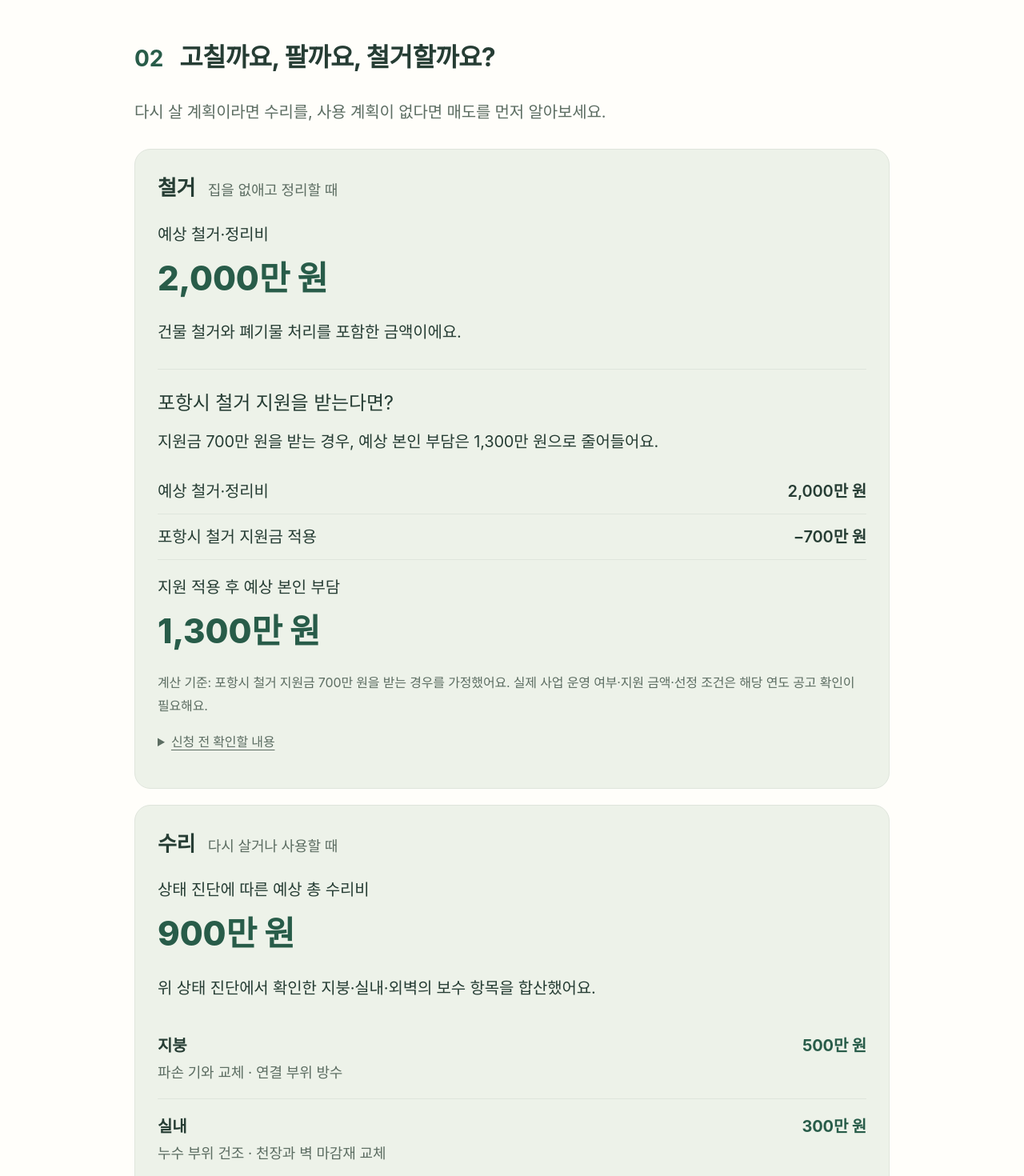
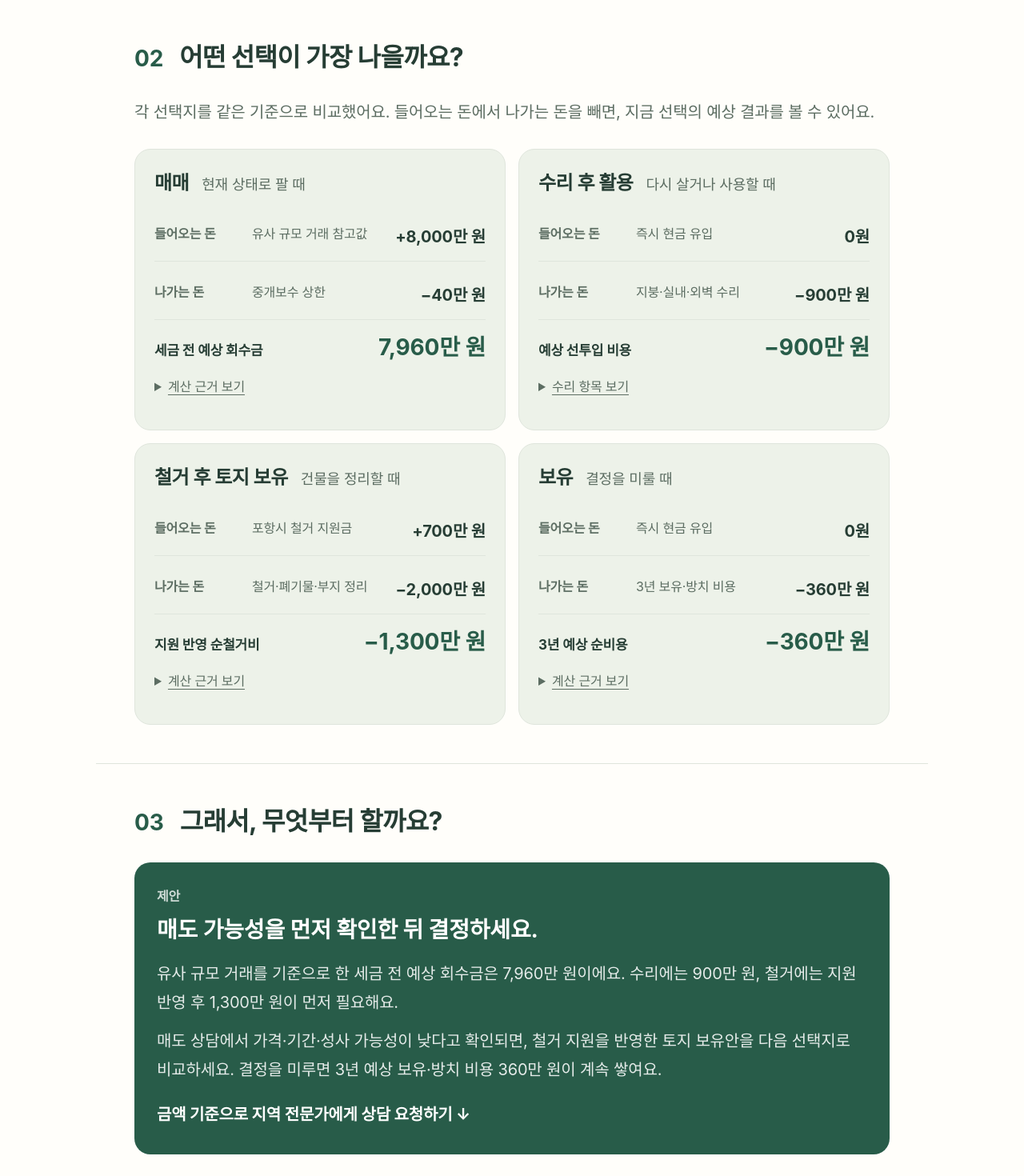
Before and after one commit to heexohee/Binzip, a Next.js app: page /example-report in a window 1280 px wide. Shown: the part 840-2310 px from the top of the page at 80% size. Built offline with nearby package versions, Linux system fonts and the light colour scheme; a web font is replaced by a local one.

Commit message:
feat: compare vacant-home action values

```diff
--- a/app/example-report/decision-example-report.tsx
+++ b/app/example-report/decision-example-report.tsx
@@ -10,6 +10,10 @@ const repairItems = [
 ]
 const repairTotal = repairItems.reduce((total, item) => total + item.amount, 0)
 const referenceDeal = market.deals.reduce((closest, deal) => Math.abs(deal.floorArea - 66) < Math.abs(closest.floorArea - 66) ? deal : closest)
+const saleCommission = 40
+const demolitionCost = 2000
+const demolitionSupport = 700
+const holdCost = 360
 
 export function DecisionExampleReport() {
   return <main className={styles.report} data-report>
@@ -23,68 +27,67 @@ export function DecisionExampleReport() {
         <div><dt>외벽 <span>부분 보수</span></dt><dd>표면 마감에 균열이 있어요. 손상된 마감 부위를 보수하세요.</dd></div>
       </dl>
     </section>
+
     <section id="choices" className={styles.section} aria-labelledby="choices-title">
-      <div className={styles.heading}><span>02</span><h2 id="choices-title">고칠까요, 팔까요, 철거할까요?</h2></div>
-      <p className={styles.lead}>다시 살 계획이라면 수리를, 사용 계획이 없다면 매도를 먼저 알아보세요.</p>
-      <div className={styles.costs}>
-        <article>
-          <div className={styles.cardHead}><h3>철거</h3><span>집을 없애고 정리할 때</span></div>
-          <p>예상 철거·정리비</p><strong className={styles.amount}>2,000만 원</strong><p>건물 철거와 폐기물 처리를 포함한 금액이에요.</p>
-          <section className={styles.support} aria-labelledby="demolition-support-title">
-            <h4 id="demolition-support-title">포항시 철거 지원을 받는다면?</h4>
-            <p>지원금 700만 원을 받는 경우, 예상 본인 부담은 1,300만 원으로 줄어들어요.</p>
-            <dl className={styles.fees}>
-              <div><dt>예상 철거·정리비</dt><dd>2,000만 원</dd></div>
-              <div><dt>포항시 철거 지원금 적용</dt><dd>−700만 원</dd></div>
-            </dl>
-            <p>지원 적용 후 예상 본인 부담</p><strong className={styles.amount}>1,300만 원</strong>
-            <p className={styles.note}>계산 기준: 포항시 철거 지원금 700만 원을 받는 경우를 가정했어요. 실제 사업 운영 여부·지원 금액·선정 조건은 해당 연도 공고 확인이 필요해요.</p>
-            <details className={styles.feeBasis}><summary>신청 전 확인할 내용</summary><p>포항시 해당 연도 공고에서 대상 주택, 신청 기간, 필요한 서류와 철거 착수 시점을 확인하세요. 지원금 지급 방식과 지원 범위 밖의 비용도 확인한 뒤 최종 본인 부담액을 정하세요.</p></details>
-          </section>
+      <div className={styles.heading}><span>02</span><h2 id="choices-title">어떤 선택이 가장 나을까요?</h2></div>
+      <p className={styles.lead}>각 선택지를 같은 기준으로 비교했어요. 들어오는 돈에서 나가는 돈을 빼면, 지금 선택의 예상 결과를 볼 수 있어요.</p>
+      <div className={styles.choiceGrid}>
+        <article className={styles.choiceCard}>
+          <div className={styles.cardHead}><h3>매매</h3><span>현재 상태로 팔 때</span></div>
+          <dl className={styles.moneyFlow}>
+            <div><dt>들어오는 돈</dt><dd><span>유사 규모 거래 참고값</span><strong>+{referenceDeal.priceManwon.toLocaleString()}만 원</strong></dd></div>
+            <div><dt>나가는 돈</dt><dd><span>중개보수 상한</span><strong>−{saleCommission}만 원</strong></dd></div>
+          </dl>
+          <div className={styles.optionResult}><span>세금 전 예상 회수금</span><strong>{(referenceDeal.priceManwon - saleCommission).toLocaleString()}만 원</strong></div>
+          <details className={styles.optionDetails}><summary>계산 근거 보기</summary><p>대보리 유사 연면적 {referenceDeal.floorArea}㎡ 주택의 {referenceDeal.date} 거래 {referenceDeal.priceManwon.toLocaleString()}만 원을 기준으로 했어요. 중개보수는 0.5% 상한을 적용했으며, 세금·정리비·기타 거래비용은 별도 확인이 필요해요.</p></details>
         </article>
-        <article>
-          <div className={styles.cardHead}><h3>수리</h3><span>다시 살거나 사용할 때</span></div>
-          <p>상태 진단에 따른 예상 총 수리비</p><strong className={styles.amount}>{repairTotal.toLocaleString()}만 원</strong>
-          <p>위 상태 진단에서 확인한 지붕·실내·외벽의 보수 항목을 합산했어요.</p>
-          <dl className={styles.repairCosts}>{repairItems.map(item => <div key={item.area}><dt><strong>{item.area}</strong><span>{item.work}</span></dt><dd>{item.amount.toLocaleString()}만 원</dd></div>)}</dl>
-          <p>지붕 누수를 먼저 막고, 실내를 충분히 말린 뒤 마감재를 교체하세요. 외벽은 손상 부위를 부분 보수해요.</p>
-          <p className={styles.note}>항목별 금액은 비용 비교를 위해 설정한 계산 기준이며, 현장 견적 전 추정금액이에요. 실제 보수 면적·자재·추가 손상과 부가세 포함 여부를 확인해 최종 견적을 받아보세요.</p>
+
+        <article className={styles.choiceCard}>
+          <div className={styles.cardHead}><h3>수리 후 활용</h3><span>다시 살거나 사용할 때</span></div>
+          <dl className={styles.moneyFlow}>
+            <div><dt>들어오는 돈</dt><dd><span>즉시 현금 유입</span><strong>0원</strong></dd></div>
+            <div><dt>나가는 돈</dt><dd><span>지붕·실내·외벽 수리</span><strong>−{repairTotal.toLocaleString()}만 원</strong></dd></div>
+          </dl>
+          <div className={styles.optionResult}><span>예상 선투입 비용</span><strong>−{repairTotal.toLocaleString()}만 원</strong></div>
+          <details className={styles.optionDetails}><summary>수리 항목 보기</summary><dl className={styles.repairCosts}>{repairItems.map(item => <div key={item.area}><dt><strong>{item.area}</strong><span>{item.work}</span></dt><dd>{item.amount.toLocaleString()}만 원</dd></div>)}</dl><p>수리 후 매각가 또는 사용 수익은 활용 계획과 현장 견적이 정해진 뒤 따로 계산해요.</p></details>
         </article>
-        <article>
-          <div className={styles.cardHead}><h3>매매</h3><span>현재 상태로 팔 때</span></div>
-          <p>같은 대보리 · 연면적 {referenceDeal.floorArea}㎡ 주택의 거래가격</p>
-          <strong className={styles.amount}>{referenceDeal.priceManwon.toLocaleString()}만 원</strong>
-          <p>{referenceDeal.date} 계약 · 대지 {referenceDeal.landArea}㎡ · {referenceDeal.type}</p>
-          <p className={styles.note}>내 집 66㎡와 연면적이 가장 가까운 확인 거래예요. 내 집의 예상가는 대지·도로·수리 상태를 비교한 뒤 정해요.</p>
-          <details className={styles.feeBasis}>
-            <summary>비교 거래·출처 보기</summary>
-            <p>2025~2026년 대보리 단독주택 중 연면적 60~85㎡ · 조회 시 해제 표시 없는 거래 {market.deals.length}건에서 골랐어요.</p>
-            <div className={styles.marketTableWrap} role="region" aria-label="대보리 단독주택 신고 거래 비교" tabIndex={0}>
-              <table className={styles.marketTable}>
-                <caption>{market.region} · 모두 직거래</caption>
-                <thead><tr><th scope="col">계약일·위치</th><th scope="col">연면적</th><th scope="col">대지면적</th><th scope="col">신고금액</th></tr></thead>
-                <tbody>{market.deals.map(deal => <tr key={deal.date}><th scope="row">{deal.date}<span>{deal.road} · {deal.jibun}</span></th><td>{deal.floorArea}㎡</td><td>{deal.landArea}㎡</td><td>{deal.priceManwon.toLocaleString()}만 원</td></tr>)}</tbody>
-              </table>
-            </div>
-            <p>대지면적과 건물 상태·거래 조건이 달라 가격 차이가 있어요. 공개 지번이 일부 가려져 정확한 거리와 개별 필지는 확인하지 않았어요.</p>
-            <a className={styles.evidenceLink} href={market.sourceUrl} target="_blank" rel="noopener noreferrer">국토교통부 단독·다가구 실거래 원문 ↗</a>
-            <p className={styles.note}>조회: 경상북도 → 포항시 남구 → 호미곶면 → 대보리 · 매매 · 2025/2026년<br/>자료 확인 {market.checkedAt}</p>
-          </details>
-          <details className={styles.feeBasis}><summary>중개보수·거래비용 보기</summary><p>중개보수는 거래가격을 정한 뒤 계산해요. 경북 주택 매매 5천만 원 미만은 0.6%·한도 25만 원, 5천만 원 이상 2억 원 미만은 0.5%·한도 80만 원 이내에서 협의해요. 부가세와 세금·기타 거래비용은 별도로 확인하세요.</p><a href={market.commissionUrl} target="_blank" rel="noopener noreferrer">경상북도 공식 중개보수 안내 ↗</a></details>
+
+        <article className={styles.choiceCard}>
+          <div className={styles.cardHead}><h3>철거 후 토지 보유</h3><span>건물을 정리할 때</span></div>
+          <dl className={styles.moneyFlow}>
+            <div><dt>들어오는 돈</dt><dd><span>포항시 철거 지원금</span><strong>+{demolitionSupport.toLocaleString()}만 원</strong></dd></div>
+            <div><dt>나가는 돈</dt><dd><span>철거·폐기물·부지 정리</span><strong>−{demolitionCost.toLocaleString()}만 원</strong></dd></div>
+          </dl>
+          <div className={styles.optionResult}><span>지원 반영 순철거비</span><strong>−{(demolitionCost - demolitionSupport).toLocaleString()}만 원</strong></div>
+          <details className={styles.optionDetails}><summary>계산 근거 보기</summary><p>철거와 폐기물·부지 정리비 {demolitionCost.toLocaleString()}만 원에서 포항시 철거 지원금 {demolitionSupport.toLocaleString()}만 원을 뺐어요. 지원 여부·금액·착수 조건과 철거 후 토지 활용 가치는 상담에서 다시 확인해요.</p></details>
+        </article>
+
+        <article className={styles.choiceCard}>
+          <div className={styles.cardHead}><h3>보유</h3><span>결정을 미룰 때</span></div>
+          <dl className={styles.moneyFlow}>
+            <div><dt>들어오는 돈</dt><dd><span>즉시 현금 유입</span><strong>0원</strong></dd></div>
+            <div><dt>나가는 돈</dt><dd><span>3년 보유·방치 비용</span><strong>−{holdCost.toLocaleString()}만 원</strong></dd></div>
+          </dl>
+          <div className={styles.optionResult}><span>3년 예상 순비용</span><strong>−{holdCost.toLocaleString()}만 원</strong></div>
+          <details className={styles.optionDetails}><summary>계산 근거 보기</summary><p>세금·기본 점검·잡초와 배수 관리, 방치로 인한 정리 비용을 합쳐 월 평균 10만 원, 3년 기준으로 계산했어요. 실제 비용은 관리 빈도와 현장 상태에 따라 달라져요.</p></details>
         </article>
       </div>
     </section>
-    <section id="next" className={styles.section} aria-labelledby="next-title">
-      <div className={styles.heading}><span>03</span><h2 id="next-title">다음에는 무엇을 하면 되나요?</h2></div>
-      <ol className={styles.steps}>
-        <li><span>1</span><div><h3>수리할지, 팔지 먼저 정하세요.</h3><p>다시 살 예정이면 지붕·실내·외벽의 항목별 수리 견적을 받으세요. 사용 계획이 없다면 철거 전에 매도 상담부터 받으세요.</p></div></li>
-        <li><span>2</span><div><h3>선택한 방향에 맞는 전문가를 연결해드려요.</h3><dl className={styles.contacts}><div><dt>수리</dt><dd>지붕·방수 · 실내·외벽 보수 업체</dd></div><div><dt>매매</dt><dd>지역 공인중개사</dd></div><div><dt>철거</dt><dd>철거업체 · 지자체 지원사업 담당자</dd></div></dl></div></li>
-        <li><span>3</span><div><h3>최종 비용을 확인하고 진행하세요.</h3><p>진단서와 집 정보를 업체에 전달해 상담을 도와드려요. 공사 범위와 추가 비용을 확인한 뒤 계약하세요.</p></div></li>
-      </ol>
+
+    <section id="recommendation" className={styles.section} aria-labelledby="recommendation-title">
+      <div className={styles.heading}><span>03</span><h2 id="recommendation-title">그래서, 무엇부터 할까요?</h2></div>
+      <div className={styles.recommendation}>
+        <span>제안</span>
+        <strong>매도 가능성을 먼저 확인한 뒤 결정하세요.</strong>
+        <p>유사 규모 거래를 기준으로 한 세금 전 예상 회수금은 {(referenceDeal.priceManwon - saleCommission).toLocaleString()}만 원이에요. 수리에는 {repairTotal.toLocaleString()}만 원, 철거에는 지원 반영 후 {(demolitionCost - demolitionSupport).toLocaleString()}만 원이 먼저 필요해요.</p>
+        <p>매도 상담에서 가격·기간·성사 가능성이 낮다고 확인되면, 철거 지원을 반영한 토지 보유안을 다음 선택지로 비교하세요. 결정을 미루면 3년 예상 보유·방치 비용 {holdCost.toLocaleString()}만 원이 계속 쌓여요.</p>
+        <a href="#consultation">금액 기준으로 지역 전문가에게 상담 요청하기 ↓</a>
+      </div>
     </section>
+
     <section id="consultation" className={styles.section + ' ' + styles.consultation} aria-labelledby="consultation-title">
       <div className={styles.heading}><span>04</span><h2 id="consultation-title">내 빈집의 다음 단계,<br/>전문가와 함께해요.</h2></div>
-      <p className={styles.lead}>철거 견적이나 매도 상담이 필요하시면, 지역 전문가에게 상담을 요청해 보세요.</p>
+      <p className={styles.lead}>진단서와 계산 결과를 바탕으로 매도 또는 철거 상담을 요청할 수 있어요.</p>
       <ConsultationRequest/>
       <div className={styles.actions}><Link className={styles.home} href="/">← 홈으로</Link></div>
     </section>
--- a/app/example-report/decision-example.module.css
+++ b/app/example-report/decision-example.module.css
@@ -46,6 +46,27 @@
 .marketTable td:last-child { font-weight:700; color:var(--brand-primary); }
 .evidenceLink { display:inline-block; color:var(--brand-primary); margin-top:16px; text-underline-offset:4px; }
 .marketTableWrap:focus-visible,.evidenceLink:focus-visible { outline:3px solid var(--brand-primary); outline-offset:3px; }
+.choiceGrid { display:grid; grid-template-columns:repeat(2,minmax(0,1fr)); gap:16px; margin-top:28px; }
+.choiceCard { padding:24px; border:1px solid var(--border-subtle); border-radius:20px; background:var(--surface-soft); min-width:0; }
+.choiceCard .cardHead { margin-bottom:18px; }
+.choiceCard .cardHead h3 { font-size:24px; }
+.moneyFlow { display:grid; gap:12px; margin:0!important; }
+.moneyFlow > div { display:grid; grid-template-columns:112px minmax(0,1fr); gap:10px; align-items:start; padding:12px 0; border-bottom:1px solid var(--border-subtle); }
+.moneyFlow dt { font-size:16px; color:var(--text-secondary); font-weight:600; }
+.moneyFlow dd { display:flex; justify-content:space-between; gap:12px; text-align:right; min-width:0; }
+.moneyFlow dd span { font-size:16px; color:var(--text-secondary); overflow-wrap:anywhere; }
+.moneyFlow dd strong { color:var(--text-primary); white-space:nowrap; }
+.optionResult { display:flex; justify-content:space-between; gap:16px; align-items:baseline; margin-top:16px; }
+.optionResult span { font-size:17px; font-weight:700; }
+.optionResult strong { color:var(--brand-primary); font-size:28px; line-height:1.3; text-align:right; }
+.optionDetails { margin-top:16px; font-size:16px; color:var(--text-secondary); }
+.optionDetails summary { min-height:44px; cursor:pointer; text-decoration:underline; text-underline-offset:4px; }
+.optionDetails p { margin-top:10px!important; }
+.recommendation { padding:28px; border-radius:20px; background:var(--brand-primary); color:#fff; }
+.recommendation > span { display:block; font-size:16px; font-weight:700; opacity:.78; }
+.recommendation > strong { display:block; margin:8px 0 16px; font-size:28px; line-height:1.45; word-break:keep-all; }
+.recommendation p { color:rgba(255,255,255,.88); margin-top:12px!important; }
+.recommendation a { display:inline-flex; align-items:center; min-height:44px; margin-top:16px; color:#fff; font-weight:750; text-underline-offset:4px; }
 .steps { list-style:none; padding:0; margin:0; }
 .steps > li { display:grid; grid-template-columns:36px minmax(0,1fr); gap:16px; padding:24px 0; border-bottom:1px solid var(--border-subtle); }
 .steps > li:first-child { padding-top:0; }.steps > li:last-child { border-bottom:0; }
@@ -57,7 +78,7 @@
 .consult { display:inline-flex; align-items:center; justify-content:center; min-height:52px; padding:0 22px; border-radius:12px; background:var(--brand-primary); color:#fff; font-size:18px; font-weight:750; text-decoration:none; }
 .home { display:inline-flex; align-items:center; min-height:36px; color:var(--brand-primary); font-size:16px; text-underline-offset:4px; }
 .consult:focus-visible,.home:focus-visible { outline:3px solid var(--brand-primary); outline-offset:4px; }
-@media(max-width:640px) { .report { font-size:19px; }.section { padding:32px 20px; }.heading { gap:12px; }.heading :is(h1,h2) { font-size:26px; }.heading > span { font-size:24px; }.verdict,.costs article { padding:22px; }.verdict strong { font-size:25px; }.amount { font-size:36px; }.steps h3 { font-size:22px; }.steps > li { grid-template-columns:30px minmax(0,1fr); gap:12px; }.steps > li > span { width:30px; height:30px; line-height:30px; } }
+@media(max-width:640px) { .report { font-size:19px; }.section { padding:32px 20px; }.heading { gap:12px; }.heading :is(h1,h2) { font-size:26px; }.heading > span { font-size:24px; }.verdict,.costs article,.choiceCard,.recommendation { padding:22px; }.verdict strong,.recommendation > strong { font-size:25px; }.amount { font-size:36px; }.choiceGrid { grid-template-columns:1fr; gap:12px; margin-top:20px; }.moneyFlow > div { grid-template-columns:1fr; gap:4px; }.moneyFlow dd { text-align:left; align-items:baseline; }.optionResult { align-items:flex-start; flex-direction:column; gap:4px; }.optionResult strong { text-align:left; }.steps h3 { font-size:22px; }.steps > li { grid-template-columns:30px minmax(0,1fr); gap:12px; }.steps > li > span { width:30px; height:30px; line-height:30px; } }
 @media print { .report { max-width:none; }.section { padding:24px 0; }.costs article,.steps li { break-inside:avoid; }.actions { display:none; } }
 
 @media print { .consultation { display:none; } }
```
